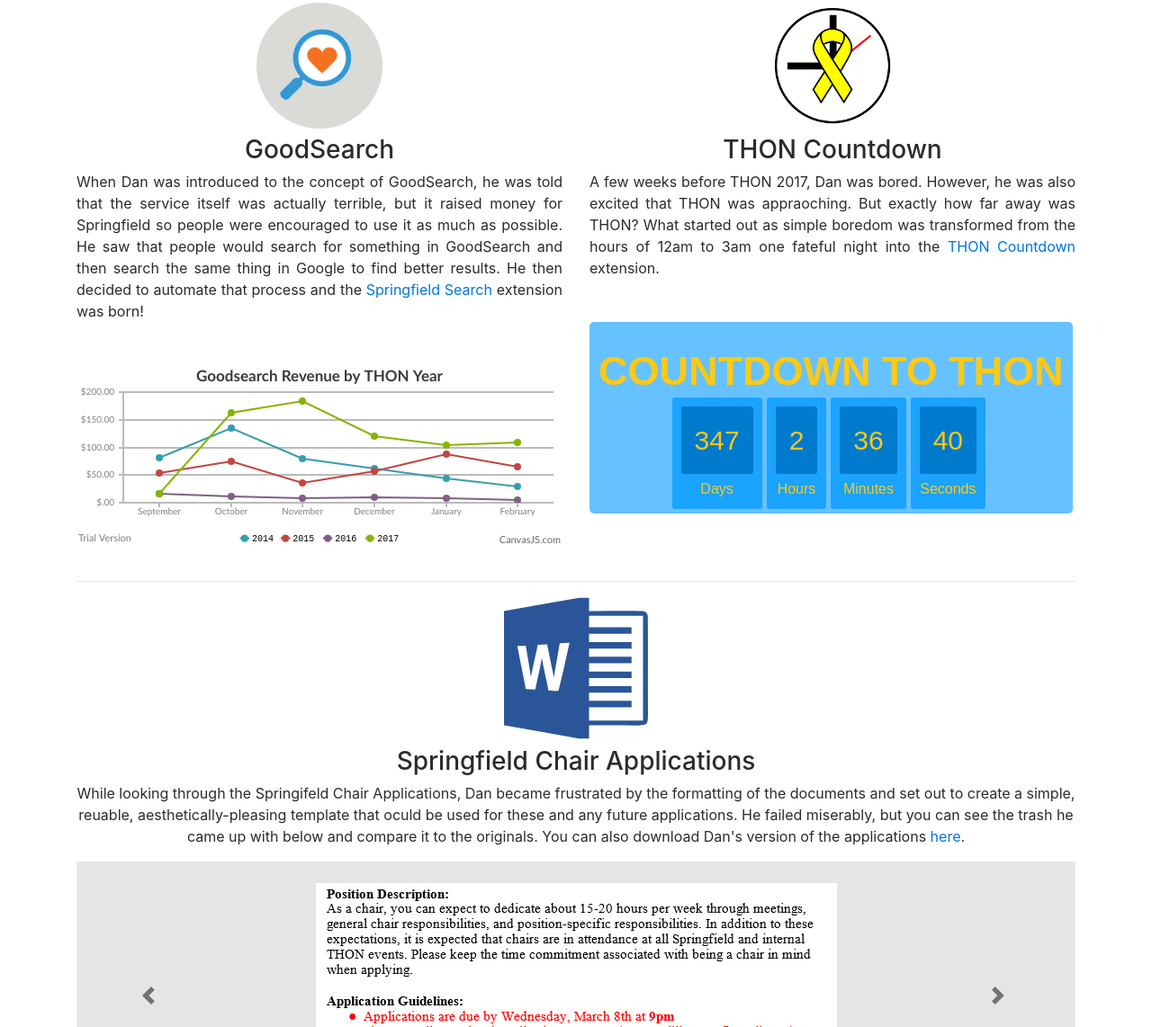
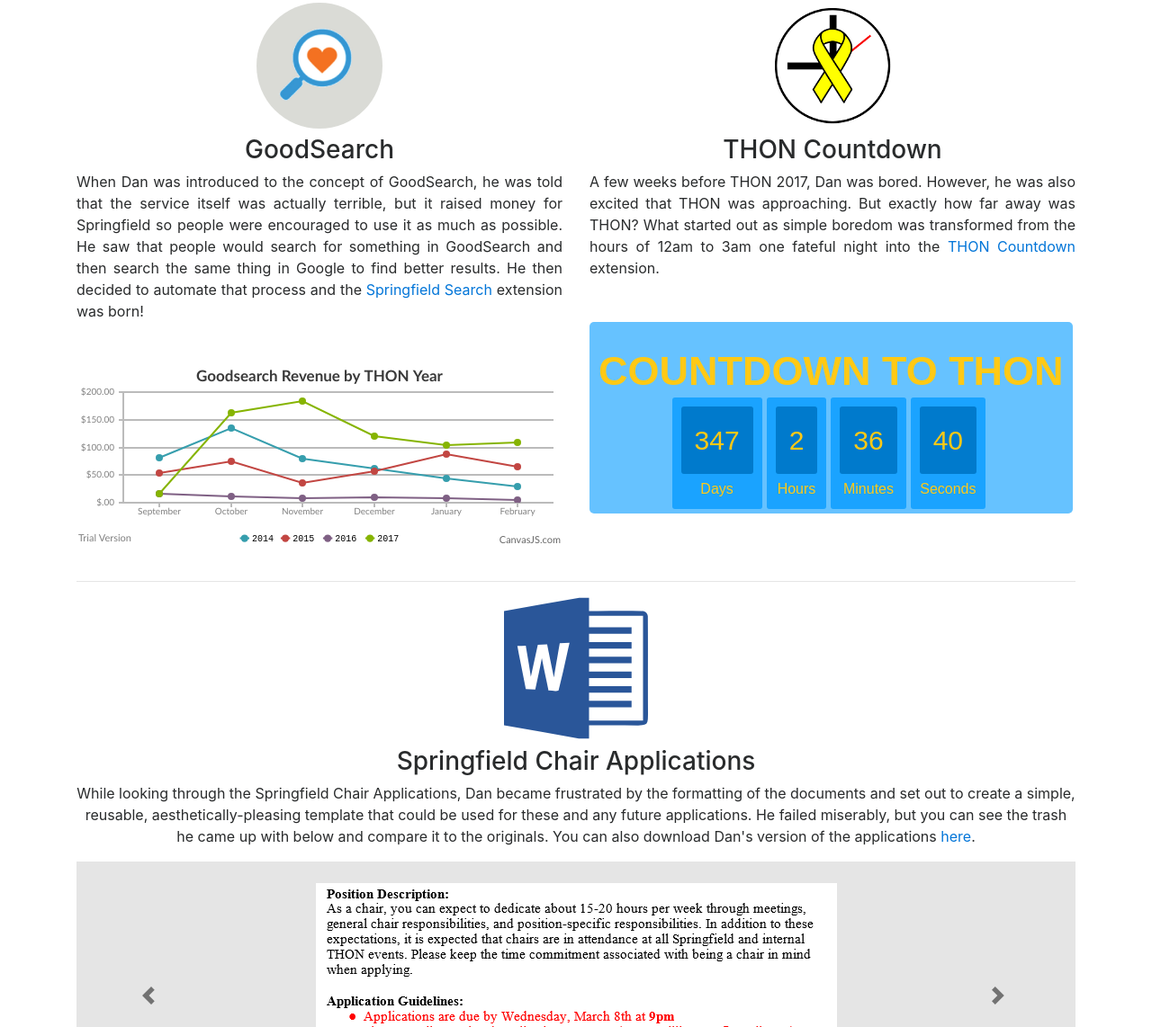
Before and after one commit to DHerls/Dan-For-Tech, a plain HTML site: page index.html in a window 1280 px wide. Shown: the part 1560-2702 px from the top of the page at 90% size. Drawn offline with nearby package versions, Linux system fonts and the light colour scheme; a script that the page names is missing.

Commit message:
Fix typos

```diff
--- a/index.html
+++ b/index.html
@@ -90,7 +90,7 @@
 			<div class="col-12 col-md-6">
 				<img class="rounded-circle mx-auto d-block mb-2" src="assets/img/countdown.png" width="140" height="140">
 				<h3 class="text-center">THON Countdown</h3>
-				<p class="text-justify mb-5">A few weeks before THON 2017, Dan was bored.  However, he was also excited that THON was appraoching.  But exactly how far away was THON?  What started out as simple boredom was transformed from the hours of 12am to 3am one fateful night into the <a href="https://chrome.google.com/webstore/detail/thon-countdown/ihkfgeijhnpoooghbpjdmngoihgjmchd">THON Countdown</a> extension.</p>
+				<p class="text-justify mb-5">A few weeks before THON 2017, Dan was bored.  However, he was also excited that THON was approaching.  But exactly how far away was THON?  What started out as simple boredom was transformed from the hours of 12am to 3am one fateful night into the <a href="https://chrome.google.com/webstore/detail/thon-countdown/ihkfgeijhnpoooghbpjdmngoihgjmchd">THON Countdown</a> extension.</p>
 				<div id="countdown"></div>
 			</div>
 		</div>
@@ -99,7 +99,7 @@
 			<div class="col-12">
 				<img class="mx-auto d-block mb-2" src="assets/img/word.svg" width="160" height="160">
 				<h3 class="text-center">Springfield Chair Applications</h3>
-				<p class="text-center">While looking through the Springifeld Chair Applications, Dan became frustrated by the formatting of the documents and set out to create a simple, reuable, aesthetically-pleasing template that oculd be used for these and any future applications.  He failed miserably, but you can see the trash he came up with below and compare it to the originals.  You can also download Dan's version of the applications <a href="assets/docs/general_after.docx">here</a>.</p>
+				<p class="text-center">While looking through the Springfield Chair Applications, Dan became frustrated by the formatting of the documents and set out to create a simple, reusable, aesthetically-pleasing template that could be used for these and any future applications.  He failed miserably, but you can see the trash he came up with below and compare it to the originals.  You can also download Dan's version of the applications <a href="assets/docs/general_after.docx">here</a>.</p>
 				<div id="carouselApplications" class="carousel slide pt-4" data-ride="carousel">
 				<ol class="carousel-indicators">
 					<li data-target="#carouselApplications" data-slide-to="0" class="active"></li>
```
